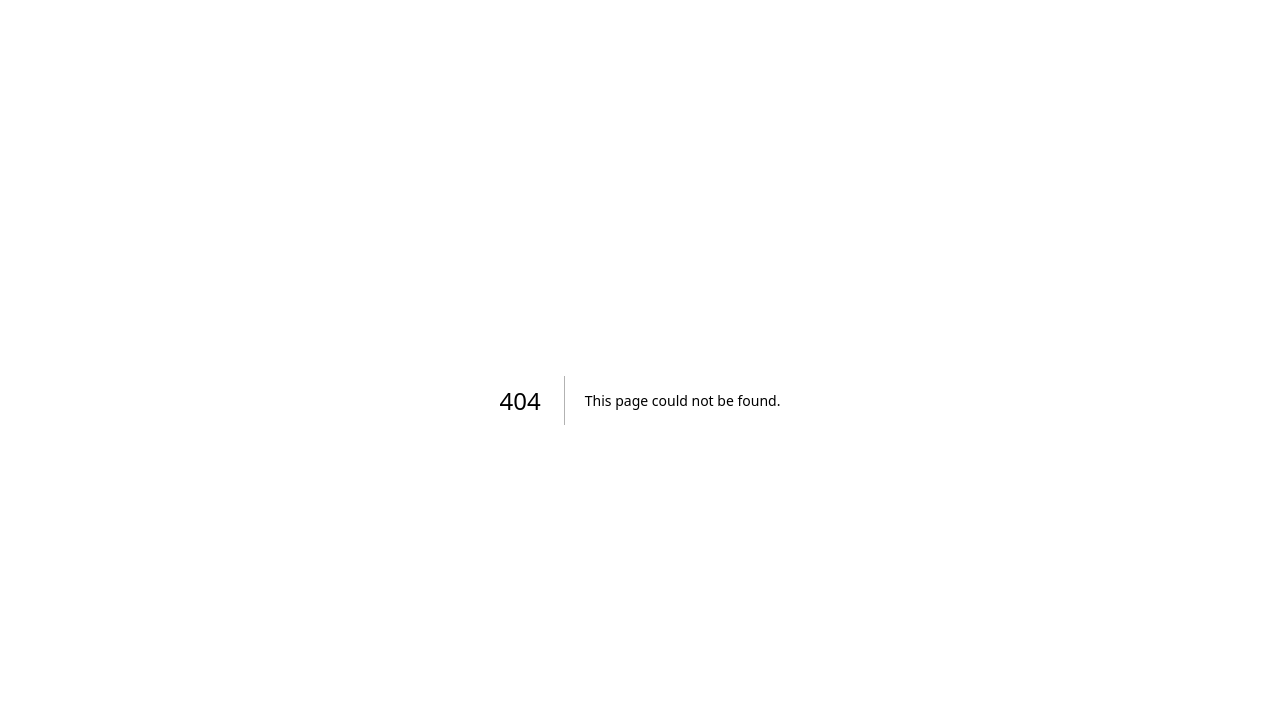
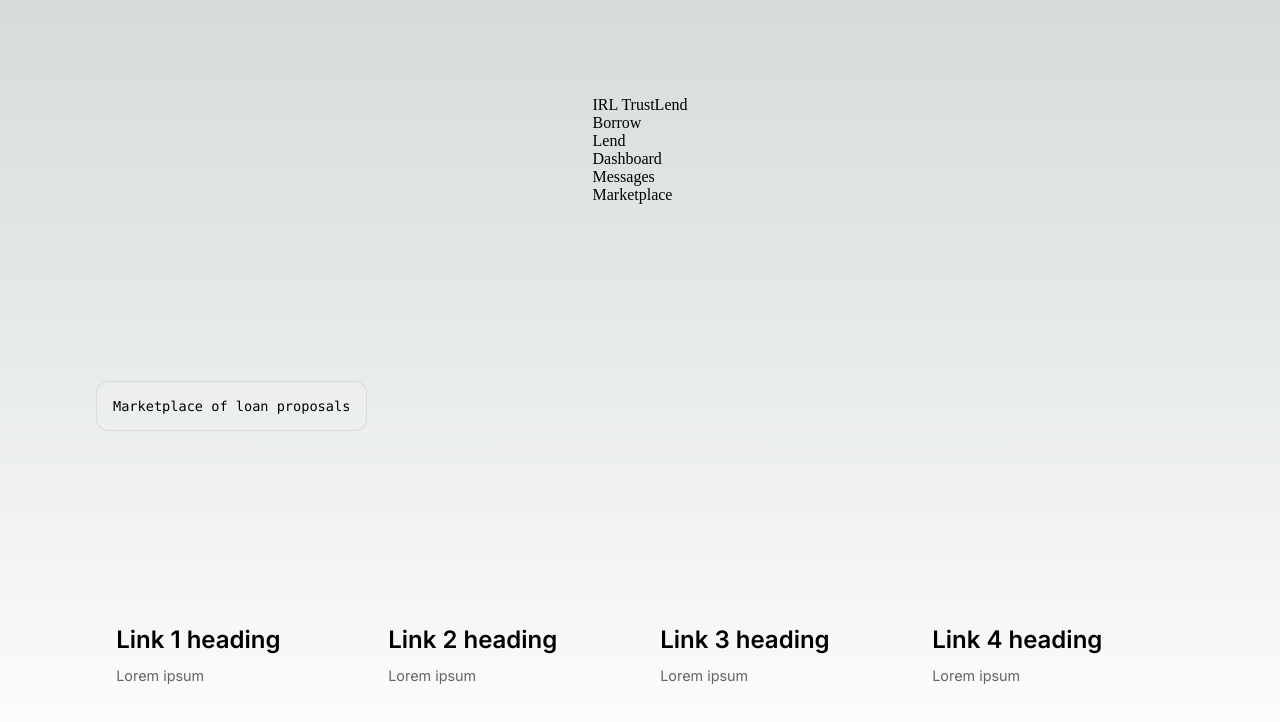
Before and after one commit to kirilligum/irl-trust, a Next.js app in the folder web-app/: page /marketplace in a window 1280 px wide. Before the commit this address had no page. Shown: the top 722 px of the page. Built offline with nearby package versions, Linux system fonts and the light colour scheme.

Commit message:
add initial marketplace page

```diff
--- /dev/null
+++ b/web-app/pages/marketplace.js
@@ -0,0 +1,63 @@
+import Head from 'next/head'
+import Image from 'next/image'
+import { Inter } from 'next/font/google'
+import Navbar from '@/components/Navbar'
+import styles from '@/styles/Home.module.css'
+
+const inter = Inter({ subsets: ['latin'] })
+
+export default function Marketplace() {
+  return (
+    <>
+      <Head>
+        <title>Marketplace of loan proposals</title>
+        <meta name="description" content="dao lending pool that uses in-real-life trust between people to give credit" />
+        <meta name="viewport" content="width=device-width, initial-scale=1" />
+        <link rel="icon" href="/favicon.ico" />
+      </Head>
+      <main className={styles.main}>
+
+        <Navbar />
+
+        <div className={styles.description}>
+          <p>Marketplace of loan proposals</p>
+        </div>
+
+        {/*<div className={styles.center}>
+          <Image
+            className={styles.logo}
+            src="/next.svg"
+            alt="Next.js Logo"
+            width={180}
+            height={37}
+            priority
+          />
+        </div>
+        */}
+
+        <div className={styles.grid}>
+          <a href="/" className={styles.card} >
+            <h2 className={inter.className}>Link 1 heading</h2>
+            <p className={inter.className}>Lorem ipsum</p>
+          </a>
+
+          <a href="/" className={styles.card} >
+            <h2 className={inter.className}>Link 2 heading</h2>
+            <p className={inter.className}>Lorem ipsum</p>
+          </a>
+
+          <a href="/" className={styles.card} >
+            <h2 className={inter.className}>Link 3 heading</h2>
+            <p className={inter.className}>Lorem ipsum</p>
+          </a>
+
+          <a href="/" className={styles.card} >
+            <h2 className={inter.className}>Link 4 heading</h2>
+            <p className={inter.className}>Lorem ipsum</p>
+          </a>
+        </div>
+
+      </main>
+    </>
+  )
+}
```
